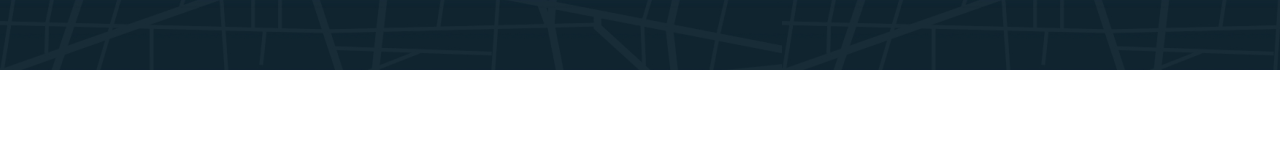
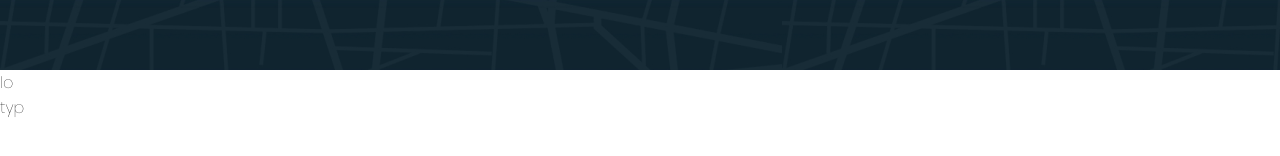
Before and after one commit to JahanzebNaqvi/VirgateProject, a React (Create React App) app in the folder src/: page / in a window 1280 px wide. Shown: the part 310-466 px from the top of the page. Built offline with nearby package versions, Linux system fonts and the light colour scheme; the HTML template or start-up script is replaced by a standard one.

Commit message:
added Search boc

```diff
--- a/package.json
+++ b/package.json
@@ -9,6 +9,11 @@
     "eject": "react-scripts eject"
   },
   "dependencies": {
+    "@fortawesome/fontawesome-svg-core": "^1.2.29",
+    "@fortawesome/free-brands-svg-icons": "^5.13.1",
+    "@fortawesome/free-regular-svg-icons": "^5.13.1",
+    "@fortawesome/free-solid-svg-icons": "^5.13.1",
+    "@fortawesome/react-fontawesome": "^0.1.11",
     "bootstrap": "^4.5.0",
     "react": "^16.13.1",
     "react-bootstrap": "^1.2.2",
--- a/src/App.js
+++ b/src/App.js
@@ -1,5 +1,6 @@
 import React from 'react';
 import Header from './Header'
+import SearchBox from './SearchBox'
 import './App.css';
 
 class App extends React.Component {
@@ -7,6 +8,7 @@ class App extends React.Component {
     return (
       <>
       <Header />
+      <SearchBox/>
       </>
     )
   }
--- a/src/Header/Navigation.js
+++ b/src/Header/Navigation.js
@@ -3,6 +3,8 @@ import Nav from 'react-bootstrap/Nav';
 import Row from 'react-bootstrap/Row';
 import Col from 'react-bootstrap/Col';
 
+// import { facoffee } from "@fortawesome/free-solid-svg-icons";
+// import { FontAwesomeIcon } from "@fortawesome/react-fontawesome";
 class Navigation extends React.Component {
     render() {
         return (
@@ -22,6 +24,7 @@ class Navigation extends React.Component {
                         </Nav.Item>
                         <Nav.Item>
                             <Nav.Link className="DarkNavy" eventKey="Search">Search</Nav.Link>
+                            {/* <FontAwesomeIcon icon="coffee" /> */}
                         </Nav.Item>
                         {/* <Nav.Item>
     <Nav.Link eventKey="disabled" disabled>
--- /dev/null
+++ b/src/SearchBox/TextSearchField.js
@@ -0,0 +1,14 @@
+import React from 'react';
+import FormText from 'react-bootstrap/FormText';
+
+class TextFieldSearch extends React.Component {
+  render() {
+    return (
+      <>
+      <FormText/>
+      </>
+    )
+  }
+}
+
+export default TextFieldSearch;
--- /dev/null
+++ b/src/SearchBox/index.js
@@ -0,0 +1,39 @@
+import React from 'react';
+import Button from 'react-bootstrap/Button';
+import Container from 'react-bootstrap/Container';
+import Row from 'react-bootstrap/Row';
+import Col from 'react-bootstrap/Col';
+import TextFieldSearch from './TextSearchField';
+
+
+class SearchBox extends React.Component {
+    render() {
+        return (
+            <Container fluid="md">
+                <Row>
+                    <Col md="2">
+
+                    </Col>
+                    <Col md="8">
+                        <Row>
+                            <Col md="4">
+                            <TextFieldSearch/>
+          </Col>
+                            <Col md="4">
+                                lo
+          </Col>
+                            <Col md="4">
+                                typ
+          </Col>
+                        </Row>
+                    </Col>
+                    <Col md="2">
+
+                    </Col>
+                </Row>
+            </Container>
+        )
+    }
+}
+
+export default SearchBox;
```
Also changed, not shown: 1 other file (tests, documents, lock files or other folders).
